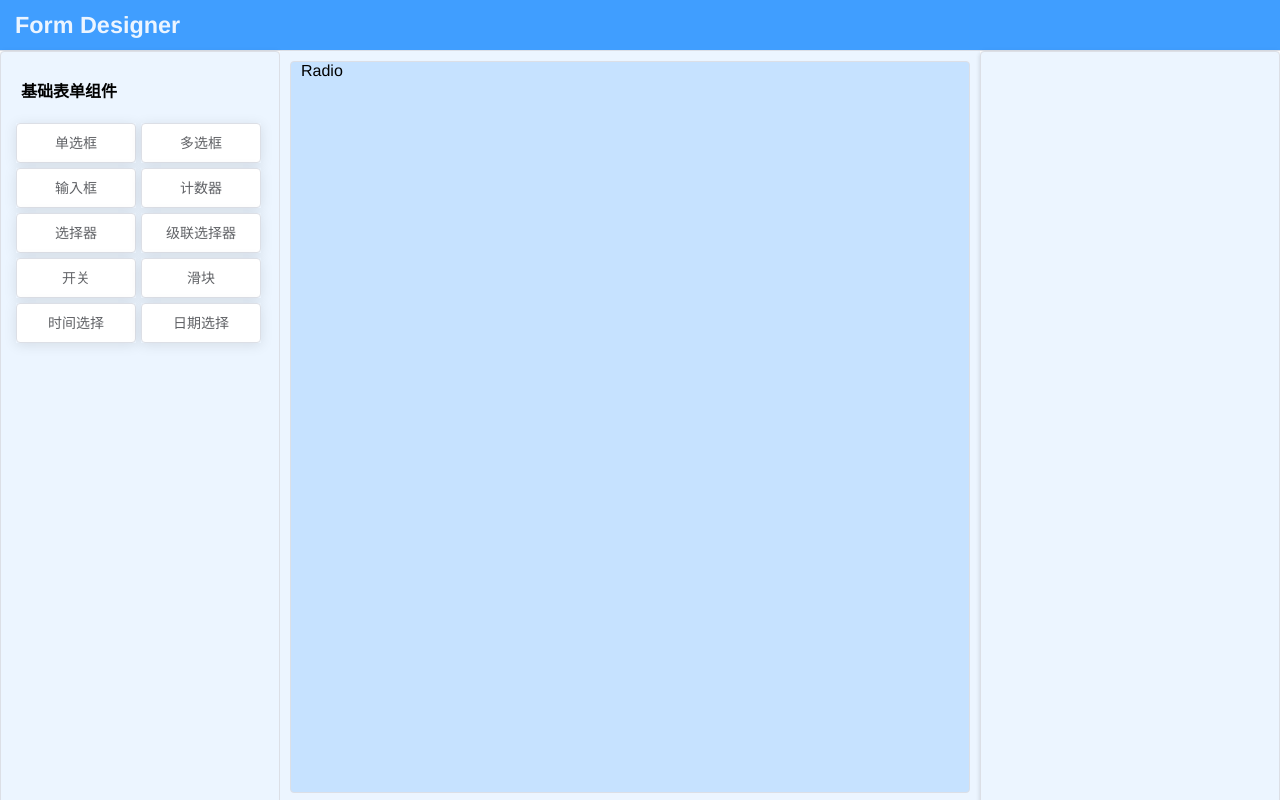
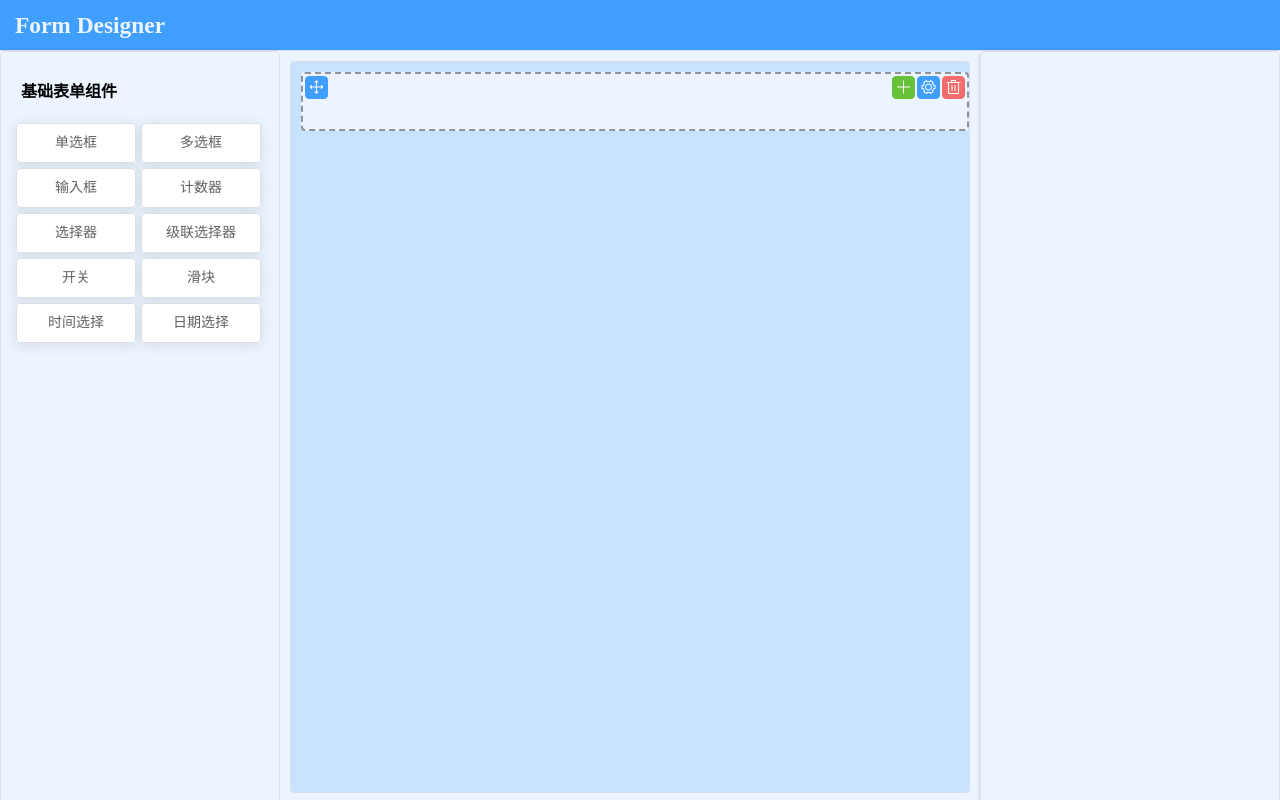
Before and after one commit to Pmmmmmmmmmm/form-designer, a Vue app: page / in a window 1280 px wide. Built offline with nearby package versions, Linux system fonts and the light colour scheme.

Commit message:
bug调试

```diff
--- a/src/views/mainContainer/index.vue
+++ b/src/views/mainContainer/index.vue
@@ -9,28 +9,12 @@
         <div class="componentSelectionArea">
           <div class="basic">
             <h4>基础表单组件</h4>
-            <!-- <form-component-button
-              v-for="(item, index) in buttonData"
-              :key="index"
-              :item="item"
-              :mouseChangeFlag="mouseChangeFlag"
-              @getItemID="pushComponents"
-            >
-              <span slot="title">{{ item.name }}</span>
-              <div slot="example" :is="item.id"></div>
-            </form-component-button>-->
-
             <!-- 拖拽A -->
-            <draggable v-model="buttonData" v-bind="optionsA" @start="onStart" @end="onEnd">
+            <draggable v-model="buttonData" v-bind="optionsA" @start="onStart" @end="onEnd" :move="onMove">
               <transition-group>
                 <div class="formComponentButton" v-for="(item, index) in buttonData" :key="index">
-                  <el-button @mouseover.native="exampleShow(index)" @mouseout.native="exampleShow('')">
+                  <el-button class="dragTarget">
                     <span>{{ item.name }}</span>
-                    <div class="example" v-show="index==exampleShow">
-                      <div class="style">
-                        <component :is="item.id"></component>
-                      </div>
-                    </div>
                   </el-button>
                 </div>
               </transition-group>
@@ -41,23 +25,46 @@
       <div class="main">
         <!-- EditingArea -->
         <div class="editingArea">
-          <!-- <draggable tag="ul" v-model="listdata" class="ul-draggable" v-bind="options()" @update="datadragEnd">
-            <li v-for="(item, index) in listdata" :key="index" class="FCC">
-              <component :is="item.id" :currentOptions="item.options" :index="index"></component>
+          <!-- 拖拽B -->
+          <draggable v-bind="optionsB" v-model="listdata" @start="onStart" @end="onEnd" class="draggableArea">
+            <transition-group>
+              <div class="FCC" v-for="(item,index) in listdata" :key="index">
                 <div class="toolbar">
-                <el-button type="primary" icon="el-icon-setting" @click.stop="setting(index)"></el-button>
+                  <el-button type="primary" icon="el-icon-rank" class="handle" title="按此处拖动"></el-button>
+                  <div>
+                    <el-button type="success" icon="el-icon-plus" @click.stop title="点击在此行添加元素"></el-button>
+                    <el-button type="primary" icon="el-icon-setting" @click.stop="setting(index)" title="设置"></el-button>
                     <template>
                       <el-popconfirm title="确定删除此项吗？" @confirm="confirm(index)">
                         <el-button type="danger" slot="reference" icon="el-icon-delete"></el-button>
                       </el-popconfirm>
                     </template>
                   </div>
-            </li>
-          </draggable>-->
-          <!-- 拖拽B -->
-          <draggable v-bind="optionsB" v-model="listdata" @start="onStart" @end="onEnd">
-            <transition-group>
-              <div class="item" v-for="(item,index) in listdata" :key="index">{{item.id}}</div>
+                </div>
+                <div v-if="Array.isArray(item)" class="tabel">
+                  <draggable v-bind="innerOptionsB" v-model="listdata[index]" @start="onStart" @end="onEnd">
+                    <transition-group class="innerDraggableList">
+                      <div class="innerFCC" v-for="(innerItem,innerIndex) in item" :key="innerIndex">
+                        <div class="toolbar">
+                          <el-button type="primary" icon="el-icon-rank" class="handle" title="按此处拖动"></el-button>
+                          <div>
+                            <el-button type="primary" icon="el-icon-setting" @click.stop="setting(index,innerIndex)" title="设置"></el-button>
+                            <template>
+                              <el-popconfirm title="确定删除此项吗？" @confirm="confirm(index,innerIndex)">
+                                <el-button type="danger" slot="reference" icon="el-icon-delete"></el-button>
+                              </el-popconfirm>
+                            </template>
+                          </div>
+                        </div>
+                        <component :is="innerItem.id" :currentOptions="innerItem.options" :index="innerIndex"></component>
+                      </div>
+                    </transition-group>
+                  </draggable>
+                </div>
+                <div v-else>
+                  <component :is="item.id" :currentOptions="item.options" :index="index"></component>
+                </div>
+              </div>
             </transition-group>
           </draggable>
         </div>
@@ -75,7 +82,7 @@
 
 import draggable from "vuedraggable";
 import AttributeModificationArea from "./attributeModificationArea";
-import FormComponentButton from './components/FormComponentButton';
+
 //表单组件
 import Cascader from "../../components/FormComponents/Cascader";
 import Checkbox from "../../components/FormComponents/Checkbox";
@@ -94,28 +101,30 @@ export default {
   data() {
     return {
       drag: false,
-      //鼠标进入编辑区域
-      // mouseChangeFlag: false,
       //最近加入拖动列表的元素
       currentItem: {},
       //当前操作的配置参数
       currentOptions: {},
       //按钮数据源
       buttonData: [
-        { name: "单选框", id: "Radio" },
-        { name: "多选框", id: "Checkbox" },
-        { name: "输入框", id: "Input" },
-        { name: "计数器", id: "InputNumber" },
-        { name: "选择器", id: "Select" },
-        { name: "级联选择器", id: "Cascader" },
-        { name: "开关", id: "Formswitch" },
-        { name: "滑块", id: "Slider" },
-        { name: "时间选择", id: "TimePicker" },
-        { name: "日期选择", id: "DatePicker" },
+        { name: "单选框", id: "Radio", options: {} },
+        { name: "多选框", id: "Checkbox", options: {} },
+        { name: "输入框", id: "Input", options: {} },
+        { name: "计数器", id: "InputNumber", options: {} },
+        { name: "选择器", id: "Select", options: {} },
+        { name: "级联选择器", id: "Cascader", options: {} },
+        { name: "开关", id: "Formswitch", options: {} },
+        { name: "滑块", id: "Slider", options: {} },
+        { name: "时间选择", id: "TimePicker", options: {} },
+        { name: "日期选择", id: "DatePicker", options: {} },
       ],
       //渲染拖拽组件
-      listdata: [{ name: "单选框", id: "Radio" }],
-      //example显示
+      listdata: [
+        { name: "单选框", id: "Radio", options: {} },
+        // [
+        //   { name: "单选框", id: "Radio", options: {} },
+        // ],
+      ],
 
       optionsA: {
         group: {
@@ -123,6 +132,7 @@ export default {
           pull: 'clone',
           put: false
         },
+
         sort: false,
         animation: "160",
         dragClass: "dragClass",
@@ -137,15 +147,29 @@ export default {
         dragClass: "dragClass",
         ghostClass: "ghostClass",
         chosenClass: "chosenClass",
+        handle: '.handle',
+        forceFallback: true,
+
+      },
+
+      innerOptionsB: {
+        group: {
+          name: "site",
+          pull: false,
+
+        },
+        animation: "100",
+        dragClass: "dragClass",
+        ghostClass: "ghostClass",
+        chosenClass: "chosenClass",
+        handle: '.handle',
         forceFallback: true,
 
       },
     };
   },
   components: {
-    // ComponentSelectionArea,
     AttributeModificationArea,
-    FormComponentButton,
     //表单组件
     Radio,
     Checkbox,
@@ -161,52 +185,40 @@ export default {
     draggable
   },
   methods: {
-    // mouseover() {  //鼠标进入编辑区域
-    //   this.mouseChangeFlag = true;
-    // },
-    // mouseout() {//离开进入编辑区域
-    //   this.mouseChangeFlag = false;
-    // },
-    // pushComponents(item) {//将选中的表单组件加入编辑区域
-    //   this.listdata.push(
-    //     {
-    //       id: item.id,
-
-    //     });
-    //   // this.currentItem.id = item.id;
-    //   // this.currentItem.index = item.index
-    // },
-    // emitOpintions(arg) { //将选中的
-    //   this.listdata[arg[1]].options = arg[0];
-    // },
-
-    // //主体区域
-    // options() {
-    //   return {
-    //     animation: 150, // 动画时间
-    //     disabled: false, // false可拖拽，true不可拖拽
-    //     // group: "description",
-    //     chosenClass: "sortable-chosen", // 设置被选中的元素的class
-    //     ghostClass: "ghost",
-    //   };
-    // },
 
     //设置选中项
-    setting(index) {
+    setting() {
+      if (arguments.length == 1) {
         this.currentItem = {
-        id: this.listdata[index].id,
-        index: index
+          id: this.listdata[arguments[0]].id,
+          index: arguments[0],
+          options: this.listdata[arguments[0]].options,
         };
+      }
+      if (arguments.length == 2) {
+        this.currentItem = {
+          id: this.listdata[arguments[0]][arguments[1]].id,
+          index: arguments[0],
+          innerIndex: arguments[1],
+          options: this.listdata[arguments[0]][arguments[1]].options,
+        };
+      }
       console.log(this.currentItem);
     },
     //拖动结束
     datadragEnd() {
-      console.log(this.listdata);
+
     },
     //移除选中项
-    confirm(index) {
-      this.listdata.splice(index, 1);
-      this.$emit("removeCurrentId", index)
+    confirm() {
+      console.log(this.listdata);
+      if (arguments.length == 1) {
+        this.listdata.splice(arguments[0], 1);
+      }
+      if (arguments.length == 2) {
+        this.listdata[arguments[0]].splice(arguments[1], 1);
+
+      }
     },
     //开始拖拽事件
     onStart() {
@@ -215,16 +227,13 @@ export default {
     //拖拽结束事件
     onEnd() {
       this.drag = false;
-      this.exampleShow = false;
-      console.log(this.arr2);
+      console.log(this.listdata);
+
     },
-    exampleShow(index) {
-      return index
-    }
-  },
-  watch: {
-    listdata: function (newVal) {
 
+    //move回调方法
+    onMove(e) {
+      e.dragged.classList.add("FCC")
     },
   },
 };
@@ -235,7 +244,6 @@ export default {
   position: fixed;
   width: 100vw;
   height: 100%;
-  font-family: 'Helvetica Neue', Helvetica, 'PingFang SC', 'Hiragino Sans GB', 'Microsoft YaHei', '微软雅黑', Arial, sans-serif;
   -webkit-font-smoothing: antialiased;
   -moz-osx-font-smoothing: grayscale;
   header {
@@ -272,10 +280,14 @@ export default {
           margin: 0 0 5px 5px;
           box-shadow: 0 2px 12px 0 rgba(0, 0, 0, 0.1);
           .el-button {
+            position: relative;
             width: 100%;
+            cursor: move;
             .example {
               .style {
                 position: absolute;
+                top: 0px;
+                left: 140px;
                 min-width: 300px;
                 display: flex;
                 align-items: center;
@@ -299,48 +311,106 @@ export default {
         display: flex;
         flex-direction: column;
         margin: 10px;
-        padding: 0 0 10px 10px;
-        height: calc(100% - 40px);
+        //给滚动条预留位置
+        padding: 10px 0 10px 10px;
+        height: calc(100% - 50px);
         overflow-y: scroll;
         border: 1px solid #dcdfe6;
         border-radius: 4px;
         background-color: #c6e2ff;
-        .ul-draggable {
-          padding: 0;
-          margin-top: 10px;
+        .draggableArea {
+          width: 100%;
+          height: 50px;
           .FCC {
             z-index: 0;
+            position: relative;
+            min-height: 20px;
+            padding: 27px 8px 8px 8px;
+            background: #ecf5ff;
+            border: 2px dashed #909399;
+            border-radius: 4px;
+            margin-bottom: 5px;
+            &:hover {
+              background-color: #d9ecff;
+            }
+
+            .innerDraggableList {
+              display: flex;
+              .innerFCC {
+                flex: 1;
+                z-index: 0;
+                max-width: 25%;
                 position: relative;
                 display: flex;
                 align-items: center;
                 min-height: 50px;
-            padding: 10px;
+                padding: 27px 10px 10px 10px;
                 background: #ecf5ff;
-            border: 2px dashed #909399;
-            border-radius: 2px;
-            margin-bottom: 5px;
-
+                border: 1px dotted #909399;
+                border-radius: 4px;
                 &:hover {
                   background-color: #f1f1f1;
-              cursor: move;
                 }
-            .sortable-chosen {
-              border: solid 2px #3089dc !important;
+                .dragTarget {
+                  border: 0;
+                  span {
+                    font-size: 20px;
                   }
-            .ghost {
-              display: none;
                 }
+
                 .toolbar {
+                  z-index: 1;
                   position: absolute;
-              top: 2px;
-              right: 2px;
-              z-index: 1;
-              width: 62px;
+                  top: 0;
+                  left: 0;
+                  box-sizing: border-box;
+                  width: 100%;
+                  padding: 2px 2px 0 2px;
                   display: flex;
                   justify-content: space-between;
+                  div {
+                    display: flex;
+                    width: 48px;
+                    justify-content: space-between;
+                  }
                   .el-button {
-                width: 30px;
-                height: 30px;
+                    font-size: 16px;
+                    width: 23px;
+                    height: 23px;
+                    padding: 0;
+                    margin: 0;
+                  }
+                }
+              }
+            }
+
+            //选择区域拖进时改变样式
+            .dragTarget {
+              border: 0;
+              span {
+                font-size: 20px;
+              }
+            }
+
+            .toolbar {
+              z-index: 1;
+              position: absolute;
+              top: 0;
+              left: 0;
+              box-sizing: border-box;
+              width: 100%;
+              padding: 2px 2px 0 2px;
+              display: flex;
+              justify-content: space-between;
+              div {
+                display: flex;
+                width: 73px;
+                justify-content: space-between;
+              }
+              .el-button {
+                font-size: 16px;
+                width: 23px;
+                height: 23px;
                 padding: 0;
                 margin: 0;
               }
```
Lines whose indentation alone changed are shown as unchanged.
